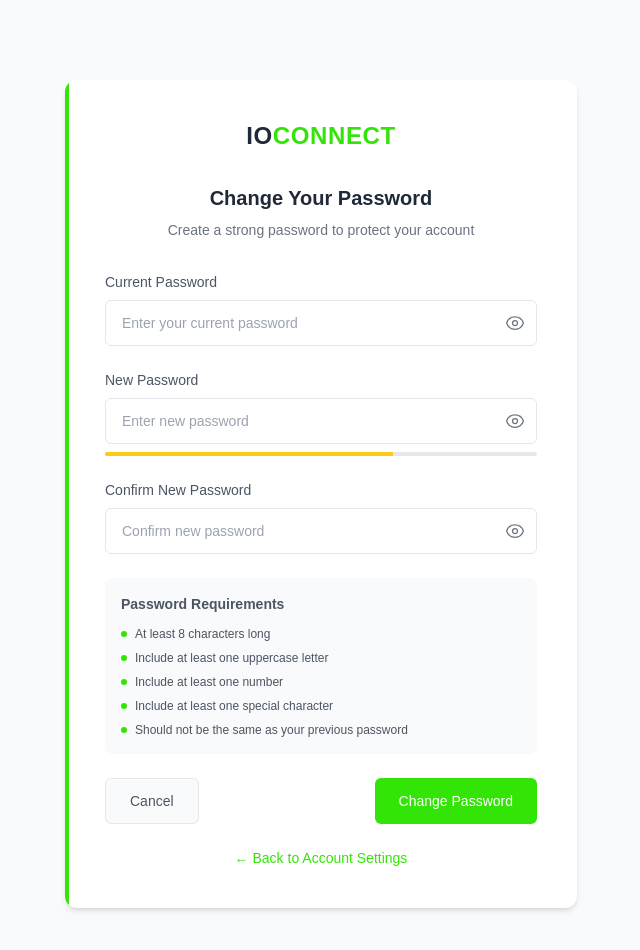
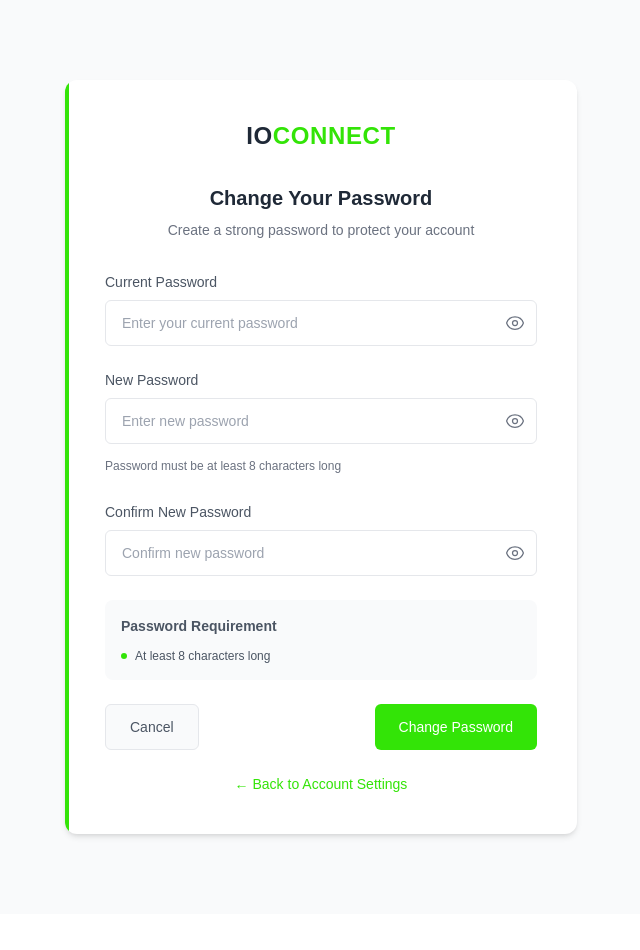
Before and after one commit to pawekz/SERV-IT-MANAGER, a React (Vite) app in the folder frontend/: page /passwordmanagement in a window 1280 px wide. Shown: the top 950 px of the page, without its empty margins (319-959 px from the left). After the commit the page ends 914 px from the top, so only its background shows below. Built offline with nearby package versions, Linux system fonts and the light colour scheme.

Commit message:
Add: PasswordManagement.jsx Password Strength Animation

```diff
--- a/frontend/src/pages/PasswordManagementPage/PasswordManagement.jsx
+++ b/frontend/src/pages/PasswordManagementPage/PasswordManagement.jsx
@@ -12,6 +12,17 @@ const PasswordManagement = () => {
         newPassword: '',
         confirmPassword: ''
     });
+
+    // Calculate password strength percentage based on length
+    const calculatePasswordStrength = () => {
+        const passwordLength = formValues.newPassword.length;
+        const targetLength = 8;
+        const percentage = Math.min((passwordLength / targetLength) * 100, 100);
+        return {
+            percentage,
+            charactersRemaining: Math.max(targetLength - passwordLength, 0)
+        };
+    };
 
     // Toggle password visibility functions
     const toggleCurrentPasswordVisibility = () => setShowCurrentPassword(!showCurrentPassword);
@@ -41,6 +52,9 @@ const PasswordManagement = () => {
         setShowConfirmPassword(false);
     };
 
+    // Get password strength info
+    const { percentage, charactersRemaining } = calculatePasswordStrength();
+
     return (
         <div className="bg-gray-50 min-h-screen flex items-center justify-center px-5 py-10">
             <div className="w-full max-w-lg bg-white rounded-xl shadow-md relative overflow-hidden my-10">
@@ -67,16 +81,6 @@ const PasswordManagement = () => {
                     {/* Error message (hidden by default) */}
 
                     {/* Success message (hidden by default) */}
-
-                    {/* <div className="hidden bg-green-50 text-green-700 border border-green-100 rounded-md p-3 mb-6 flex items-center">
-                        <span className="mr-3 text-lg">✓</span>
-                        Password changed successfully!
-                    </div>
-
-                    <div className="hidden bg-red-50 text-red-600 border border-red-100 rounded-md p-3 mb-6 flex items-center">
-                        <span className="mr-3 text-lg">✕</span>
-                        Current password is incorrect. Please try again.
-                    </div> */}
 
                     <form>
                         <div className="mb-6">
@@ -142,9 +146,28 @@ const PasswordManagement = () => {
                                 </button>
                             </div>
                             {/* Password strength meter */}
-                            <div className="mt-2 h-1 bg-gray-200 rounded-sm overflow-hidden">
-                                <div className="h-full w-2/3 bg-yellow-400 transition-all duration-300"></div>
-                            </div>
+                            {formValues.newPassword.length > 0 ? (
+                                <div className="mt-2">
+                                    <div className="h-1 bg-gray-200 rounded-sm overflow-hidden">
+                                        <div
+                                            className={`h-full transition-all duration-500 ease-out ${percentage === 100 ? 'bg-[#33e407]' : 'bg-yellow-400'}`}
+                                            style={{ width: `${percentage}%` }}
+                                        ></div>
+                                    </div>
+                                    <div className="flex justify-start items-center mt-1">
+                                        <span className="text-xs text-gray-500">
+                                            {charactersRemaining > 0 ?
+                                                `${charactersRemaining} more character${charactersRemaining !== 1 ? 's' : ''} needed` :
+                                                'Minimum length reached'
+                                            }
+                                        </span>
+                                    </div>
+                                </div>
+                            ) : (
+                                <div className="mt-2">
+                                    <span className="text-xs text-gray-500">Password must be at least 8 characters long</span>
+                                </div>
+                            )}
                         </div>
 
                         <div className="mb-6">
@@ -182,15 +205,15 @@ const PasswordManagement = () => {
                         {/* Password Requirements */}
                         <div className="my-6 bg-gray-50 rounded-lg p-4">
                             <div className="text-sm font-semibold text-gray-600 mb-3">
-                                Password Requirements
+                                Password Requirement
                             </div>
                             <ul className="space-y-2">
                                 {[
                                     'At least 8 characters long',
-                                    'Include at least one uppercase letter',
-                                    'Include at least one number',
-                                    'Include at least one special character',
-                                    'Should not be the same as your previous password'
+                                    // 'Include at least one uppercase letter',
+                                    // 'Include at least one number',
+                                    // 'Include at least one special character',
+                                    // 'Should not be the same as your previous password'
                                 ].map((requirement, index) => (
                                     <li key={index} className="text-xs text-gray-600 flex items-center">
                                         <span className="w-1.5 h-1.5 bg-[#33e407] rounded-full mr-2"></span>
```
